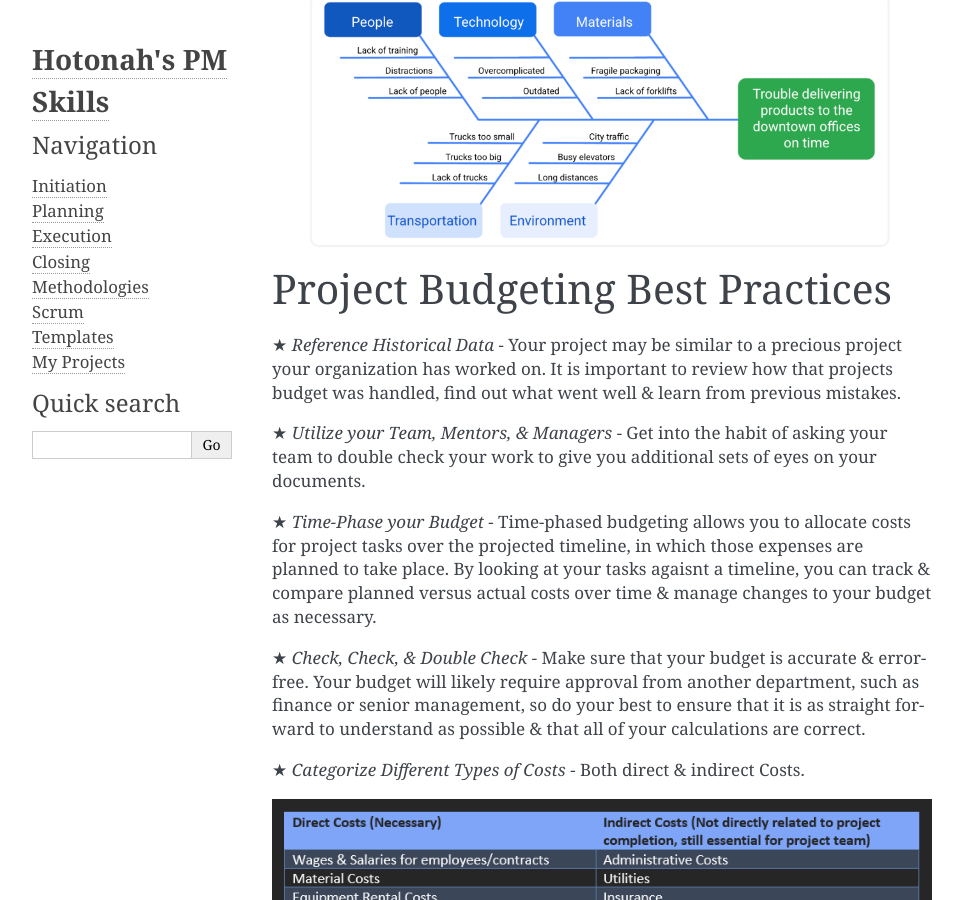
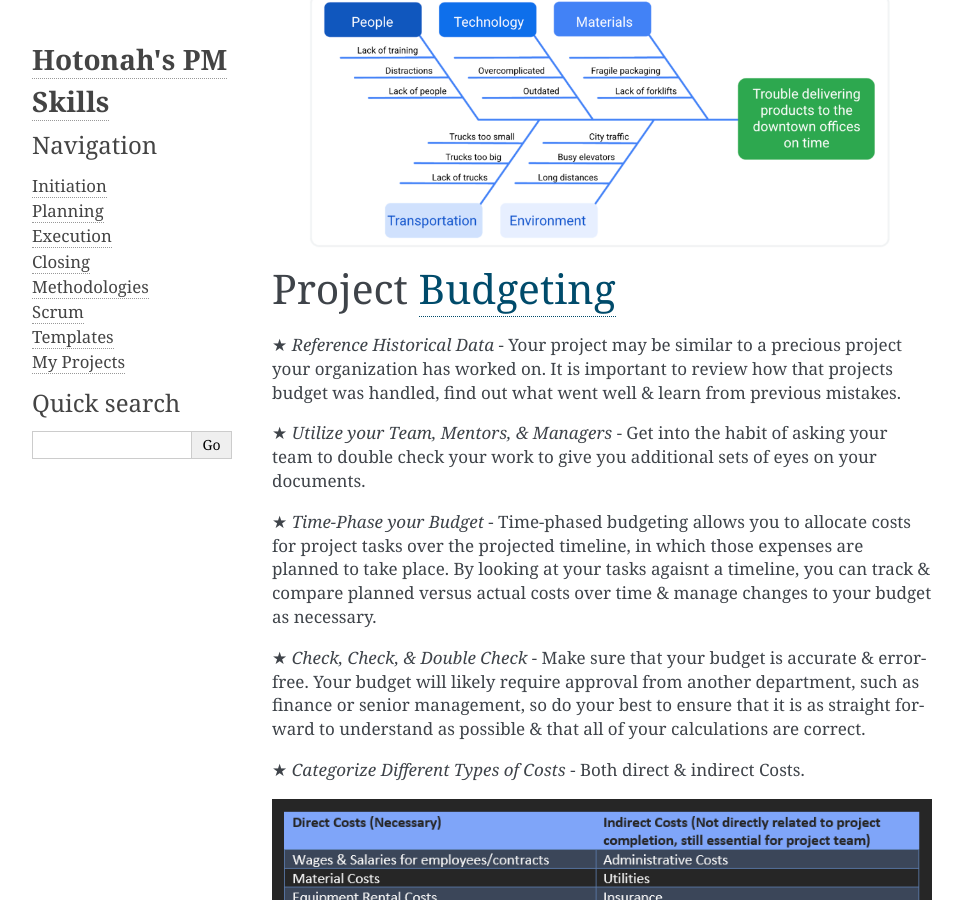
Before and after one commit to Hotonah/hotonah.github.io, a Sphinx documentation site: the page built from source/planning.txt, in a window 1280 px wide and 900 px high, scrolled down 7532 px. Shown: the whole window, without its empty margins (148-1111 px from the left). Built offline with Sphinx 7.4.7, drawn with Linux system fonts in a browser that asks for light colours.

Commit message:
Update planning.txt

```diff
--- a/source/planning.txt
+++ b/source/planning.txt
@@ -198,7 +198,7 @@ Estimating Times for Tasks
 
 .. image:: media/fishbone.PNG
 
-Project Budgeting Best Practices
+Project `Budgeting <https://docs.google.com/spreadsheets/d/1R4EAUBBKthNFzKULjDtc6ZR_oMxj7uFKjZJTt_7HDc0/edit?usp=sharing>`_
 ==================================
 ★ `Reference Historical Data` - Your project may be similar to a precious project your organization has worked on. It is important to review how that projects budget was handled, find out what went well & learn from previous mistakes.
 
```
